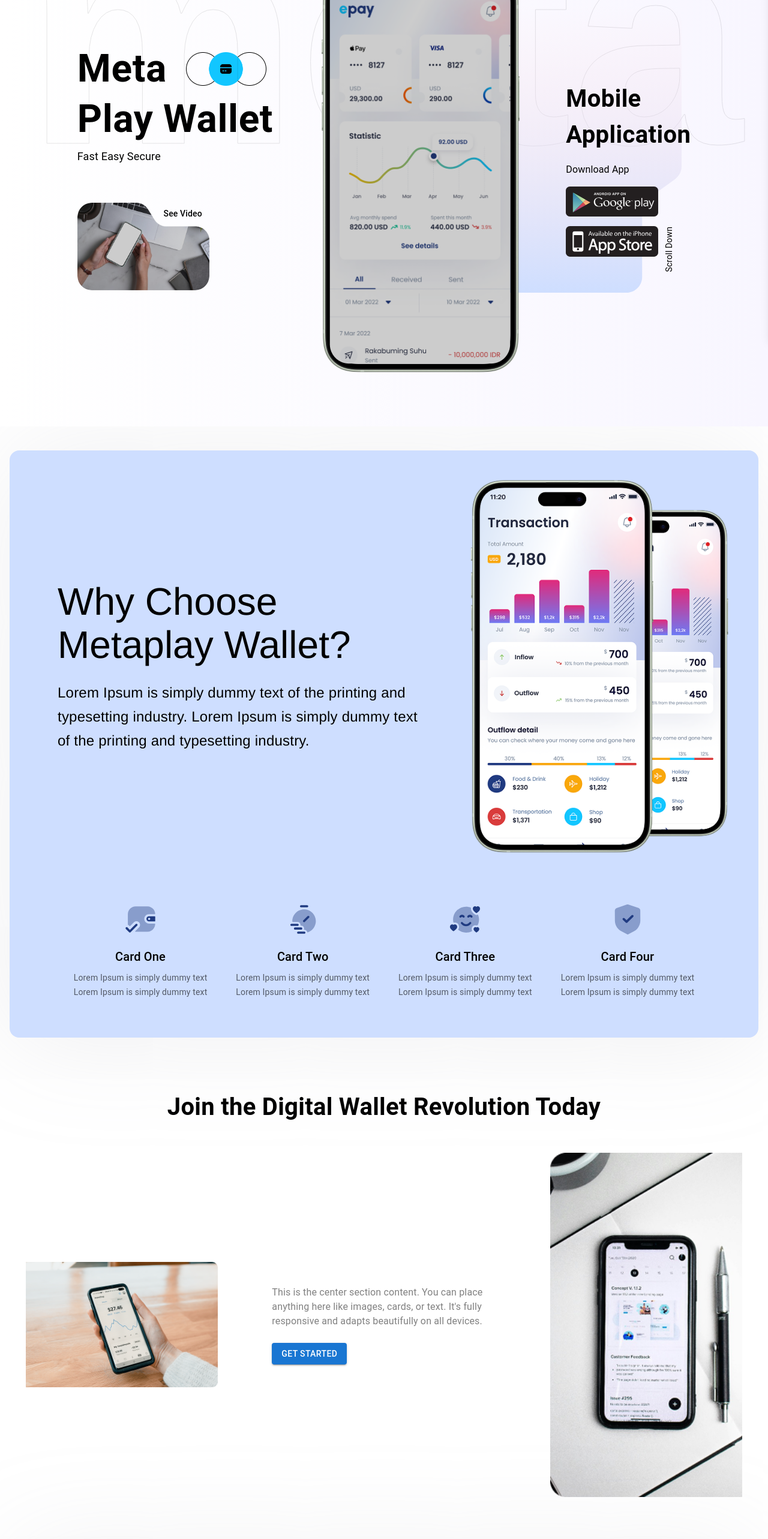
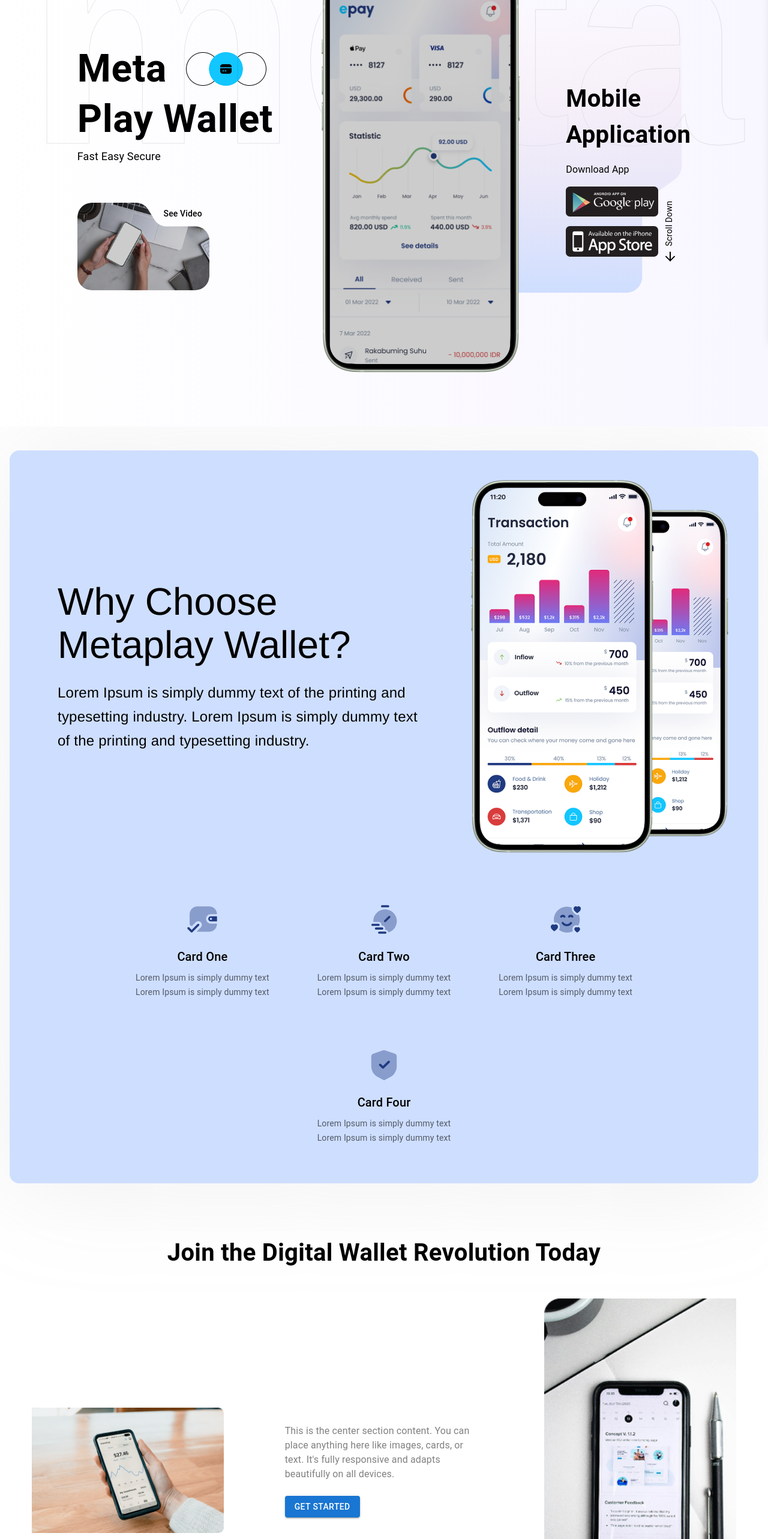
Before and after one commit to Aftab862/metaplayWallet, a React (Vite) app: page / in a window 1280 px wide. Shown: the part 234-2800 px from the top of the page at 60% size. Built offline with nearby package versions, Linux system fonts and the light colour scheme.

Commit message:
implement animation

```diff
--- a/package.json
+++ b/package.json
@@ -14,9 +14,12 @@
     "@emotion/styled": "^11.14.1",
     "@mui/material": "^7.2.0",
     "@tailwindcss/vite": "^4.1.11",
+    "framer-motion": "^12.23.9",
+    "gsap": "^3.13.0",
     "lucide-react": "^0.525.0",
     "react": "^19.1.0",
     "react-dom": "^19.1.0",
+    "react-intersection-observer": "^9.16.0",
     "react-router-dom": "^7.7.0",
     "tailwindcss": "^4.1.11"
   },
--- a/src/App.jsx
+++ b/src/App.jsx
@@ -1,26 +1,30 @@
-import React from "react";
+import React, { useEffect } from "react";
 import { DivWrapper } from "./sections/DivWrapper";
-import { Frame } from "./sections/Frame";
+import Hero from "./sections/hero";
 import { FrameWrapper } from "./sections/FrameWrapper";
 import { OverlapGroupWrapper } from "./sections/OverlapGroupWrapper";
-import { OverlapWrapper } from "./sections/OverlapWrapper";
-import BlurBg from "./assets/bg-blur.png";
-import Footer from "./sections/footer";
+import MotionFadeIn from "./components/MotionFadeIn";
+
+// useEffect((
+//   Window.scrollTo(0)
+// ), [])
+
 
 const App = () => {
   return (
+
+
     <div>
+      <MotionFadeIn delay={0.1}><Hero /></MotionFadeIn>
+      <MotionFadeIn delay={0.2}><OverlapGroupWrapper /></MotionFadeIn>
+      <MotionFadeIn delay={0.3}><FrameWrapper /></MotionFadeIn>
+      <MotionFadeIn delay={0.4}><DivWrapper /></MotionFadeIn>
+    </div>
 
-      <Frame />
-      {/* <OverlapWrapper /> */}
-      <OverlapGroupWrapper />
-      <FrameWrapper />
-      <DivWrapper />
-
-    </div>
   );
 };
 
 
 
 export default App;
+{/* <OverlapWrapper /> */ }
--- /dev/null
+++ b/src/components/MotionFadeIn.jsx
@@ -0,0 +1,29 @@
+// components/MotionFadeIn.js
+import React from "react";
+import { motion, useAnimation } from "framer-motion";
+import { useInView } from "react-intersection-observer";
+import { useEffect } from "react";
+
+const MotionFadeIn = ({ children, delay = 0.2, duration = 0.6, y = 50 }) => {
+    const controls = useAnimation();
+    const [ref, inView] = useInView({ triggeronce: true, threshold: 0.1 });
+
+    useEffect(() => {
+        if (inView) {
+            controls.start("visible");
+        }
+    }, [controls, inView]);
+
+    const variants = {
+        hidden: { opacity: 0, y },
+        visible: { opacity: 1, y: 0, transition: { delay, duration } },
+    };
+
+    return (
+        <motion.div ref={ref} initial="hidden" animate={controls} variants={variants}>
+            {children}
+        </motion.div>
+    );
+};
+
+export default MotionFadeIn;
--- a/src/sections/DivWrapper.jsx
+++ b/src/sections/DivWrapper.jsx
@@ -1,21 +1,67 @@
-
 import React from "react";
 import { Box, Stack, Typography } from "@mui/material";
+import { motion } from "framer-motion";
+
 import groupMobile from "../assets/crop.png";
-import appStore from '../assets/appstore.svg';
-import playStore from '../assets/playstore.svg';
+import appStore from "../assets/appstore.svg";
+import playStore from "../assets/playstore.svg";
+
+// Animation Variants
+const fadeUpVariant = {
+    hidden: { opacity: 0, y: 60 },
+    visible: {
+        opacity: 1,
+        y: 0,
+        transition: {
+            duration: 1,
+            ease: "easeOut",
+        },
+    },
+};
+
+const imageVariant = {
+    hidden: { opacity: 0, scale: 0.95 },
+    visible: {
+        opacity: 1,
+        scale: 1,
+        transition: {
+            duration: 1,
+            ease: "easeOut",
+            delay: 0.3,
+        },
+    },
+};
+
+const buttonVariant = {
+    hidden: { opacity: 0, y: 30 },
+    visible: (i) => ({
+        opacity: 1,
+        y: 0,
+        transition: {
+            duration: 0.6,
+            ease: "easeOut",
+            delay: 0.4 + i * 0.2,
+        },
+    }),
+};
 
 export const DivWrapper = () => {
-
-
     return (
         <Box className="w-full flex justify-center px-4 py-10">
-            <Box className="flex flex-col bg-[#577DF4] w-full max-w-7xl rounded-2xl shadow-[0px_4px_184px_#a9abb533] ">
-                {/* Header Section */}
+            <motion.div
+                className="flex flex-col bg-[#577DF4] w-full max-w-7xl rounded-2xl shadow-[0px_4px_184px_#a9abb533]"
+                variants={fadeUpVariant}
+                initial="hidden"
+                whileInView="visible"
+                viewport={{ once: true, amount: 0.3 }}
+            >
                 <Box className="flex flex-col md:flex-row gap-6 items-center justify-between">
-                    {/* Left Text */}
-                    <Stack spacing={3} className="flex-1 text-center md:text-left px-4 py-8 md:p-16">
-
+                    <Stack
+                        spacing={3}
+                        className="flex-1 text-center md:text-left px-4 py-8 md:p-16"
+                        component={motion.div}
+                        variants={fadeUpVariant}
+                    >
                         <Typography
                             variant="h5"
                             sx={{
@@ -29,6 +75,7 @@ export const DivWrapper = () => {
                         >
                             Want your fast, easy, & secure? industry.
                         </Typography>
+
                         <Typography
                             variant="h3"
                             sx={{
@@ -39,49 +86,56 @@ export const DivWrapper = () => {
                                 lineHeight: { xs: "40px", md: "56px", lg: "62px" },
                             }}
                         >
-
                             Download the
                             <br />
                             Metaplay Wallet
                             <br />
                             App today!
                         </Typography>
+
                         <Stack
                             sx={{
                                 flexDirection: { xs: "column", md: "row" },
-                                alignItems: { xs: "center", md: "center" },
+                                alignItems: "center",
                                 justifyContent: { xs: "center", md: "flex-start" },
-                                gap: "20px"
+                                gap: "20px",
                             }}
-                        // spacing={2}
                         >
-
-                            <Box component="img" src={playStore} alt="Play Store" sx={{ width: '174px' }} />
-                            <Box component="img" src={appStore} alt="App Store" sx={{ width: '174px' }} />
+                            {[playStore, appStore].map((store, i) => (
+                                <motion.img
+                                    key={i}
+                                    src={store}
+                                    alt={`store-${i}`}
+                                    width={174}
+                                    custom={i}
+                                    variants={buttonVariant}
+                                    initial="hidden"
+                                    whileInView="visible"
+                                    viewport={{ once: true, amount: 0.3 }}
+                                />
+                            ))}
                         </Stack>
-
                     </Stack>
 
-                    {/* Right Image */}
-                    <Box className="flex-1">
-                        <Box
-
-                            component="img"
+                    <Box className="flex-1 flex justify-center items-center">
+                        <motion.img
                             src={groupMobile}
                             alt="Group Mobile"
-                            sx={{
+                            variants={imageVariant}
+                            initial="hidden"
+                            whileInView="visible"
+                            viewport={{ once: true, amount: 0.4 }}
+                            style={{
                                 maxWidth: "100%",
-                                width: { xs: "250px", md: "300px", lg: "450px" },
+                                width: "100%",
+                                maxHeight: "500px",
                                 objectFit: "contain",
-                                marginTop: { sm: 0, md: "80px" }
+                                marginTop: "40px",
                             }}
                         />
                     </Box>
                 </Box>
-
-
-            </Box>
-
+            </motion.div>
         </Box>
     );
 };
--- a/src/sections/FrameWrapper.jsx
+++ b/src/sections/FrameWrapper.jsx
@@ -1,126 +1,112 @@
 import { Box, Button, Typography } from "@mui/material";
 import React from "react";
+import { motion } from "framer-motion";
 import join0 from "../assets/join0.png";
 import join1 from "../assets/join1.png";
+
+// Animation variants
+const fadeInUp = {
+    hidden: { opacity: 0, y: 30 },
+    visible: {
+        opacity: 1,
+        y: 0,
+        transition: { duration: 0.8, ease: "easeOut" },
+    },
+};
 
 export const FrameWrapper = () => {
     return (
         <Box
+            component={motion.div}
+            initial="hidden"
+            whileInView="visible"
+            viewport={{ once: true, amount: 0.3 }}
+            variants={fadeInUp}
             sx={{
                 px: 2,
                 py: 6,
-                width: '100%',
-                maxWidth: '1400px',
-                margin: '0 auto',
-                textAlign: 'center',
+                width: "100%",
+                maxWidth: "1400px",
+                margin: "0 auto",
+                textAlign: "center",
             }}
         >
             {/* Heading */}
+            <motion.div variants={fadeInUp}>
                 <Typography
                     variant="h4"
                     sx={{
                         fontWeight: 600,
                         mb: 6,
-                    fontSize: { xs: '28px', md: '40px' },
-                    lineHeight: { xs: '40px', md: '56px' },
+                        fontSize: { xs: "28px", md: "40px" },
+                        lineHeight: { xs: "40px", md: "56px" },
                     }}
                 >
                     Join the Digital Wallet Revolution Today
                 </Typography>
+            </motion.div>
 
-            {/* Main 3 Section Layout */}
+            {/* Flex Container */}
             <Box
                 sx={{
-                    display: 'flex',
-                    flexDirection: { xs: 'column', md: 'row' },
-                    alignItems: 'center',
-                    justifyContent: 'space-between',
+                    display: "flex",
+                    flexDirection: { xs: "column", md: "row" },
+                    alignItems: "center",
+                    justifyContent: "space-between",
                     gap: 4,
                 }}
             >
-                {/* Left Section */}
-                <Box sx={{ flex: 1, textAlign: 'center' }}>
+                {/* Left Image */}
+                <motion.div variants={fadeInUp} style={{ flex: 1 }}>
+                    <Box sx={{ textAlign: "center" }}>
                         <Box
                             component="img"
                             src={join0}
                             alt="Left"
                             sx={{
-                            width: { xs: '80%', md: '100%' },
-                            maxWidth: '320px',
-                            mx: 'auto',
+                                width: { xs: "80%", md: "100%" },
+                                maxWidth: "320px",
+                                mx: "auto",
                             }}
                         />
                     </Box>
+                </motion.div>
 
-                {/* Center Section */}
+                {/* Center Content */}
+                <motion.div variants={fadeInUp} style={{ flex: 1 }}>
                     <Box
                         sx={{
-                        flex: 1,
-                        textAlign: { xs: 'center', md: 'left' },
+                            textAlign: { xs: "center", md: "left" },
                             px: { xs: 2, md: 4 },
                         }}
                     >
-                    <Typography variant="body1" sx={{ color: 'gray', mb: 3 }}>
-                        This is the center section content. You can place anything here like images, cards, or text. It's fully responsive and adapts beautifully on all devices.
+                        <Typography variant="body1" sx={{ color: "gray", mb: 3 }}>
+                            This is the center section content. You can place anything here
+                            like images, cards, or text. It's fully responsive and adapts
+                            beautifully on all devices.
                         </Typography>
                         <Button variant="contained" color="primary">
                             Get Started
                         </Button>
                     </Box>
+                </motion.div>
 
-                {/* Right Section */}
-                <Box sx={{ flex: 1, textAlign: 'center' }}>
+                {/* Right Image */}
+                <motion.div variants={fadeInUp} style={{ flex: 1 }}>
+                    <Box sx={{ textAlign: "center" }}>
                         <Box
                             component="img"
                             src={join1}
                             alt="Right"
                             sx={{
-                            width: { xs: '80%', md: '100%' },
-                            maxWidth: '320px',
-                            mx: 'auto',
+                                width: { xs: "80%", md: "100%" },
+                                maxWidth: "320px",
+                                mx: "auto",
                             }}
                         />
                     </Box>
+                </motion.div>
             </Box>
         </Box>
     );
 };
-
-
-// <div className="absolute w-[1441px] h-[970px] top-[3256px] left-0 overflow-hidden">
-//     <div className="relative w-[1808px] h-[1052px] top-[-301px] left-[-185px]">
-//         <div className="absolute h-[1050px] top-0 left-0 [-webkit-text-stroke:1px_#000000] opacity-10 [font-family:'Poppins',Helvetica] font-semibold text-transparent text-[700px] text-center tracking-[0] leading-[normal]">
-//             Meta
-//         </div>
-
-//         <img
-//             className="absolute w-[658px] h-[430px] top-[622px] left-[185px] object-cover"
-//             alt="Rectangle"
-//             src="https://c.animaapp.com/8dbKVwgr/img/rectangle-9998.svg"
-//         />
-
-//         <img
-//             className="absolute w-60 h-[430px] top-[622px] left-[1385px] object-cover"
-//             alt="Rectangle"
-//             src="https://c.animaapp.com/8dbKVwgr/img/rectangle-9999.svg"
-//         />
-
-
-
-//         <div className="flex flex-col w-[360px] items-start gap-14 absolute top-[677px] left-[925px]">
-//             <p className="relative self-stretch mt-[-1.00px] font-medium text-2xl leading-8 [font-family:'Poppins',Helvetica] text-black tracking-[0]">
-//                 Lorem Ipsum is simply dummy text of the printing and typesetting
-//                 industry.
-//                 <br />
-//                 Lorem Ipsum is simply dummy text of the printing and typesetting
-//                 industry.
-//             </p>
-
-//             <div className="relative w-40 h-12 bg-[#203b81] rounded-lg">
-//                 <div className="absolute h-[18px] top-3.5 left-[34px] [font-family:'Poppins',Helvetica] font-medium text-white text-base text-center tracking-[0] leading-[18px] whitespace-nowrap">
-//                     Get Started
-//                 </div>
-//             </div>
-//         </div>
-//     </div>
-// </div>
--- a/src/sections/OverlapGroupWrapper.jsx
+++ b/src/sections/OverlapGroupWrapper.jsx
@@ -1,10 +1,21 @@
 import React from "react";
 import { Box, Grid, Stack, Typography } from "@mui/material";
+import { motion } from "framer-motion";
+
 import groupMobile from "../assets/groupMobile.png";
 import Shield from "../assets/Shield.svg";
 import Smiling from "../assets/Smiling.svg";
 import Stopwatch from "../assets/Stopwatch.svg";
 import Wallet from "../assets/Wallet.svg";
+
+const fadeInUp = {
+    hidden: { opacity: 0, y: 50 },
+    visible: (i = 1) => ({
+        opacity: 1,
+        y: 0,
+        transition: { delay: i * 0.15, duration: 0.6 },
+    }),
+};
 
 export const OverlapGroupWrapper = () => {
     const items = [
@@ -16,19 +27,16 @@ export const OverlapGroupWrapper = () => {
         {
             title: "Card Two",
             description: <>Lorem Ipsum is simply dummy text <br />Lorem Ipsum is simply dummy text </>,
-
             image: Stopwatch,
         },
         {
             title: "Card Three",
             description: <>Lorem Ipsum is simply dummy text <br />Lorem Ipsum is simply dummy text </>,
-
             image: Smiling,
         },
         {
             title: "Card Four",
             description: <>Lorem Ipsum is simply dummy text <br />Lorem Ipsum is simply dummy text </>,
-
             image: Shield,
         },
     ];
@@ -36,7 +44,14 @@ export const OverlapGroupWrapper = () => {
     return (
         <Box className="w-full flex justify-center px-4 py-10">
             <Box className="flex flex-col bg-[#cedeff] w-full max-w-7xl rounded-2xl shadow-[0px_4px_184px_#a9abb533] p-6 md:p-10">
+
                 {/* Header Section */}
+                <motion.div
+                    initial="hidden"
+                    whileInView="visible"
+                    viewport={{ once: true, amount: 0.2 }}
+                    variants={fadeInUp}
+                >
                     <Box className="flex flex-col md:flex-row gap-6 items-center justify-between">
                         {/* Left Text */}
                         <Stack spacing={3} className="flex-1 text-center md:text-left p-10">
@@ -64,9 +79,7 @@ export const OverlapGroupWrapper = () => {
                                     color: "#000",
                                 }}
                             >
-                            Lorem Ipsum is simply dummy text of the printing and typesetting industry.
-
-                            Lorem Ipsum is simply dummy text of the printing and typesetting industry.
+                                Lorem Ipsum is simply dummy text of the printing and typesetting industry. Lorem Ipsum is simply dummy text of the printing and typesetting industry.
                             </Typography>
                         </Stack>
 
@@ -82,11 +95,19 @@ export const OverlapGroupWrapper = () => {
                             }}
                         />
                     </Box>
+                </motion.div>
 
                 {/* Cards Section */}
-                <Grid container mt={6} sx={{ spacing: { sm: 0, md: 4 }, justifyContent: "center" }}>
+                <Grid container mt={6} spacing={4} justifyContent="center">
                     {items.map((item, index) => (
                         <Grid item xs={12} sm={6} md={3} key={index}>
+                            <motion.div
+                                variants={fadeInUp}
+                                initial="hidden"
+                                whileInView="visible"
+                                viewport={{ once: true, amount: 0.2 }}
+                                custom={index}
+                            >
                                 <Box
                                     sx={{
                                         padding: 3,
@@ -116,6 +137,7 @@ export const OverlapGroupWrapper = () => {
                                         {item.description}
                                     </Typography>
                                 </Box>
+                            </motion.div>
                         </Grid>
                     ))}
                 </Grid>
--- a/src/sections/hero.jsx
+++ b/src/sections/hero.jsx
@@ -1,6 +1,7 @@
-
 import React from 'react';
 import { Box, Grid, Typography, Stack } from '@mui/material';
+import { motion } from 'framer-motion';
+
 import wallet from '../assets/wallet.png';
 import subtract from '../assets/subtract.svg';
 import subtract1 from '../assets/subtract-1.png';
@@ -8,6 +9,12 @@ import mobile2 from '../assets/15-plus-5.png';
 import mobileFrame from '../assets/mobileframe.png';
 import appStore from '../assets/appstore.svg';
 import playStore from '../assets/playstore.svg';
+import { ArrowDownNarrowWide, ArrowDownToLine, ArrowUp, MoveDown } from 'lucide-react';
+
+const fadeInUp = {
+    hidden: { opacity: 0, y: 50 },
+    visible: { opacity: 1, y: 0, transition: { duration: 0.8, ease: 'easeOut' } },
+};
 
 const Hero = () => {
     return (
@@ -26,7 +33,15 @@ const Hero = () => {
             }}
         >
             <Grid container spacing={8} alignItems="center" justifyContent="center">
+
+                {/* Left Text Section */}
                 <Grid item xs={12} md={4}>
+                    <motion.div
+                        variants={fadeInUp}
+                        initial="hidden"
+                        whileInView="visible"
+                        viewport={{ once: true, amount: 0.3 }}
+                    >
                         <Box>
                             <Stack spacing={2}>
                                 <Box display="flex" alignItems="center" flexWrap="wrap">
@@ -95,9 +110,17 @@ const Hero = () => {
                                 </Typography>
                             </Box>
                         </Box>
+                    </motion.div>
                 </Grid>
 
+                {/* Middle Phone Section */}
                 <Grid item xs={12} md={4} zIndex={1}>
+                    <motion.div
+                        variants={fadeInUp}
+                        initial="hidden"
+                        whileInView="visible"
+                        viewport={{ once: true, amount: 0.3 }}
+                    >
                         <Box sx={{ position: 'relative', width: '355px', mx: 'auto' }}>
                             <Box
                                 component="img"
@@ -123,10 +146,18 @@ const Hero = () => {
                                 }}
                             />
                         </Box>
+                    </motion.div>
                 </Grid>
 
+                {/* Right Download Section */}
                 <Grid item xs={12} md={4} zIndex={1}>
-                    <Stack spacing={2} className=' items-center md:items-start'>
+                    <motion.div
+                        variants={fadeInUp}
+                        initial="hidden"
+                        whileInView="visible"
+                        viewport={{ once: true, amount: 0.3 }}
+                    >
+                        <Stack spacing={2} className="items-center md:items-start">
                             <Typography
                                 sx={{
                                     fontSize: { xs: '32px', md: '40px' },
@@ -145,17 +176,18 @@ const Hero = () => {
                                 <Box component="img" src={playStore} alt="Play Store" sx={{ width: '154px' }} />
                                 <Box component="img" src={appStore} alt="App Store" sx={{ width: '154px' }} />
                             </Stack>
-
                         </Stack>
+                    </motion.div>
                 </Grid>
             </Grid>
 
+            {/* Scroll Down Label */}
             <Typography
                 sx={{
                     zIndex: 1,
                     position: 'absolute',
                     right: "12%",
-                    bottom: "30%",
+                    bottom: "35%",
                     writingMode: 'vertical-rl',
                     transform: 'rotate(180deg)',
                     fontSize: '14px',
@@ -164,17 +196,28 @@ const Hero = () => {
                 }}
             >
                 Scroll Down
+                <motion.div
+                    animate={{ y: [0, -5, 0] }}
+                    transition={{ duration: 1.5, repeat: Infinity, ease: "easeInOut" }}
+                    style={{
+                        position: "absolute",
+                        right: "0",
+                        top: "-35%",
+
+                    }}
+                >
+                    <ArrowUp />
+                </motion.div>
+
             </Typography>
 
-
+            {/* Big Background Text */}
             <Typography
-                className='hidden md:flex'
-                variant='h5'
+                className="hidden md:flex"
+                variant="h5"
                 sx={{
                     position: 'absolute',
-                    // height: '1050px',
                     top: "-10%",
-                    // left: 0,
                     WebkitTextStroke: '1px #000000',
                     opacity: 0.1,
                     fontFamily: 'Poppins, Helvetica',
@@ -188,6 +231,7 @@ const Hero = () => {
                 meta
             </Typography>
 
+            {/* Decorative Image */}
             <Box
                 component="img"
                 src={subtract}
```
Also changed, not shown: src/sections/Frame.jsx (deleted, +0 -22 lines), 1 other file (tests, documents, lock files or other folders). Lines whose indentation alone changed are shown as unchanged.
